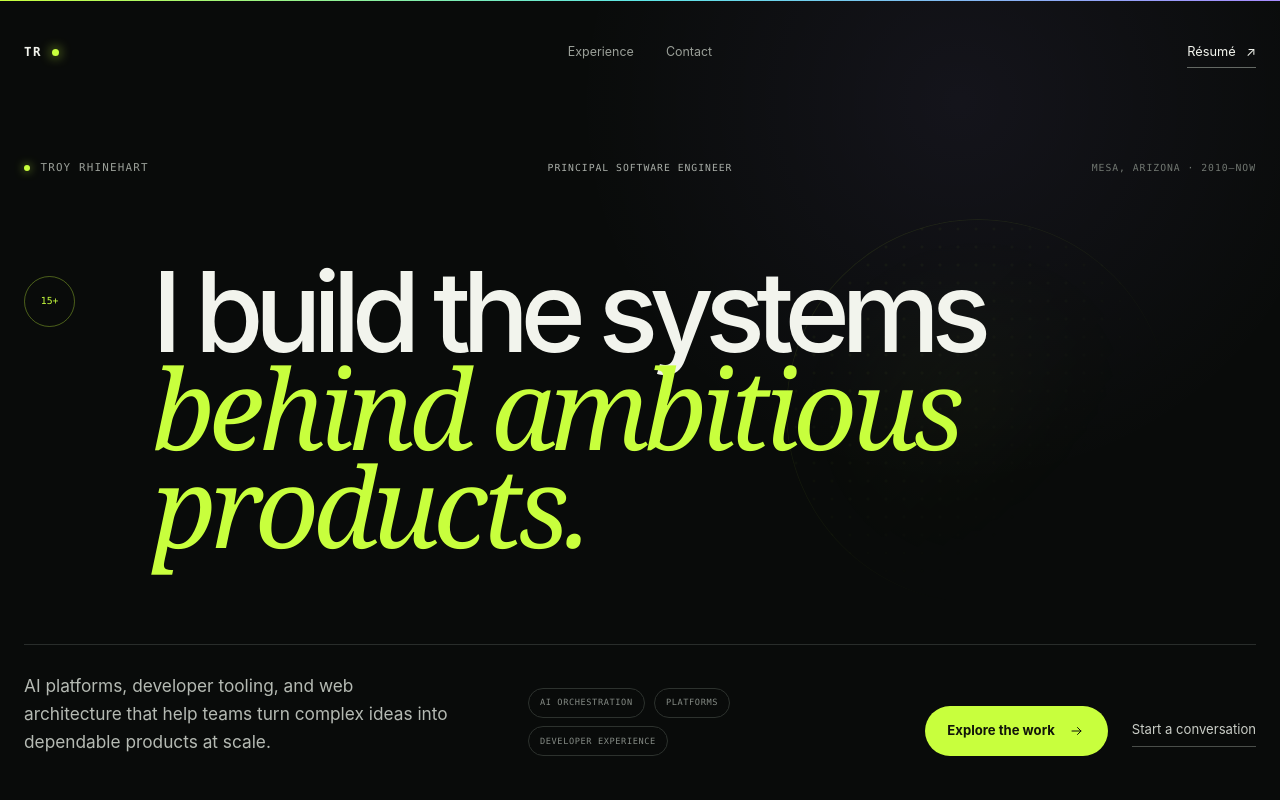
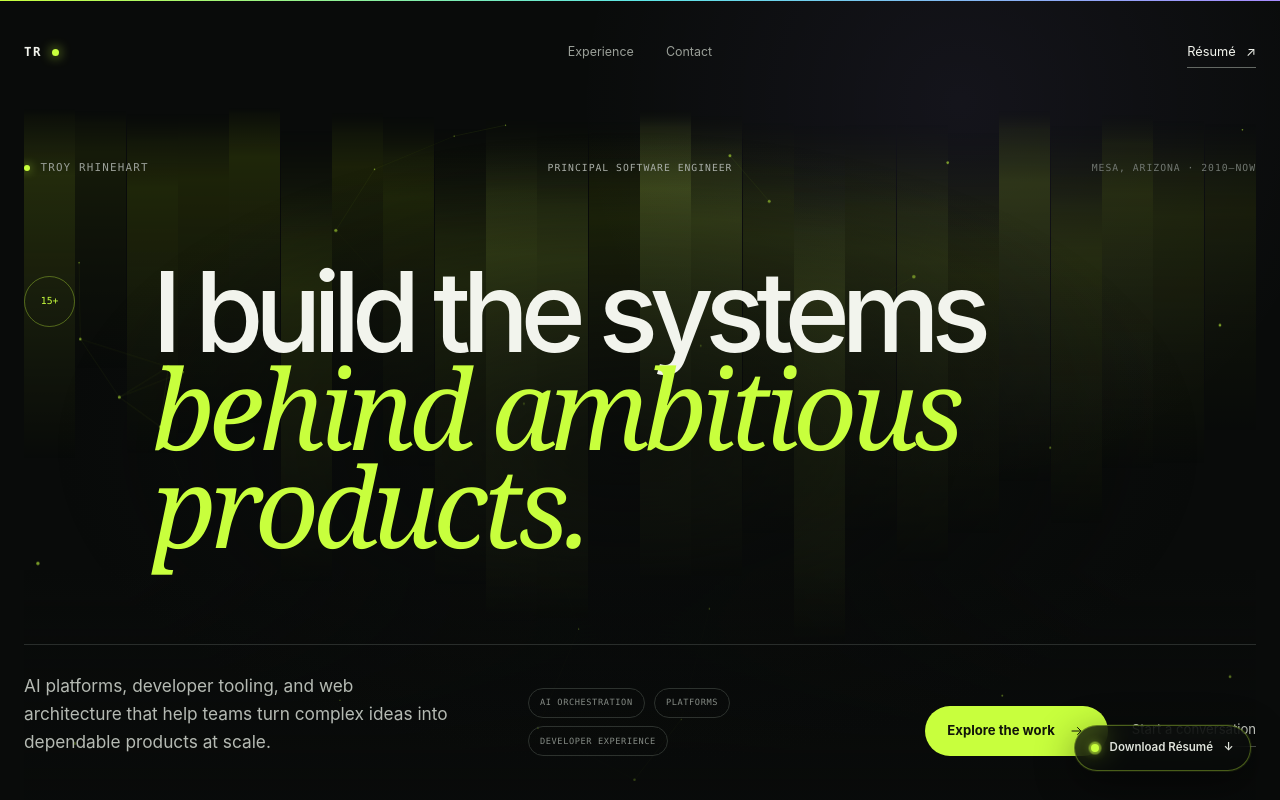
Before and after one commit to gingur/troyrhinehart, an Astro site: page / in a window 1280 px wide. Shown: the top 800 px of the page. Built offline with nearby package versions, Linux system fonts and the light colour scheme; Astro itself is replaced by a stand-in of ours; no server answers; animation ran at ten frames a second.

Commit message:
feat: add interactive hero atmosphere

```diff
--- /dev/null
+++ b/src/components/HeroEffects.tsx
@@ -0,0 +1,222 @@
+import { useEffect, useRef, useState } from 'react';
+
+const COLUMN_COUNT = 24;
+const GLOW_RADIUS = 2;
+
+function gradientFor(
+  hue: number,
+  lightness: number,
+  peakOpacity: number,
+  peak: number,
+  peakEnd: number,
+  gain = 1,
+) {
+  const top = Math.min(1, peakOpacity * gain);
+  const tail = Math.min(1, peakOpacity * 0.4 * gain);
+  return `linear-gradient(180deg,
+    transparent 0%,
+    oklch(${lightness.toFixed(3)} 0.2 ${hue} / ${top.toFixed(3)}) ${peak.toFixed(1)}%,
+    oklch(${(lightness - 0.05).toFixed(3)} 0.18 ${hue} / ${tail.toFixed(3)}) ${peakEnd.toFixed(1)}%,
+    transparent ${Math.min(100, peakEnd + 20).toFixed(1)}%)`;
+}
+
+export default function HeroEffects() {
+  const effectsRef = useRef<HTMLDivElement>(null);
+  const canvasRef = useRef<HTMLCanvasElement>(null);
+  const [activeColumn, setActiveColumn] = useState<number | null>(null);
+
+  useEffect(() => {
+    const effects = effectsRef.current;
+    if (!effects) return;
+
+    const onMove = (event: PointerEvent) => {
+      const rect = effects.getBoundingClientRect();
+      if (
+        event.clientX < rect.left ||
+        event.clientX > rect.right ||
+        event.clientY < rect.top ||
+        event.clientY > rect.bottom
+      ) {
+        setActiveColumn(null);
+        return;
+      }
+      const next = Math.min(
+        COLUMN_COUNT - 1,
+        Math.max(0, Math.floor(((event.clientX - rect.left) / rect.width) * COLUMN_COUNT)),
+      );
+      setActiveColumn((current) => (current === next ? current : next));
+    };
+    const reset = () => setActiveColumn(null);
+
+    window.addEventListener('pointermove', onMove);
+    window.addEventListener('blur', reset);
+    document.documentElement.addEventListener('pointerleave', reset);
+    return () => {
+      window.removeEventListener('pointermove', onMove);
+      window.removeEventListener('blur', reset);
+      document.documentElement.removeEventListener('pointerleave', reset);
+    };
+  }, []);
+
+  useEffect(() => {
+    const canvas = canvasRef.current;
+    const effects = effectsRef.current;
+    const context = canvas?.getContext('2d');
+    if (!canvas || !effects || !context) return;
+
+    const reduceMotion = window.matchMedia('(prefers-reduced-motion: reduce)').matches;
+    const pointer = { x: -10_000, y: -10_000 };
+    let width = 0;
+    let height = 0;
+    let frame = 0;
+    let particles: Array<{ x: number; y: number; vx: number; vy: number; radius: number }> = [];
+
+    const build = () => {
+      const rect = effects.getBoundingClientRect();
+      const ratio = Math.min(window.devicePixelRatio || 1, 2);
+      width = rect.width;
+      height = rect.height;
+      canvas.width = Math.floor(width * ratio);
+      canvas.height = Math.floor(height * ratio);
+      context.setTransform(ratio, 0, 0, ratio, 0, 0);
+      const count = Math.min(54, Math.max(16, Math.floor((width * height) / 26_000)));
+      particles = Array.from({ length: count }, () => ({
+        x: Math.random() * width,
+        y: Math.random() * height,
+        vx: (Math.random() - 0.5) * 0.28,
+        vy: (Math.random() - 0.5) * 0.28,
+        radius: Math.random() * 1.3 + 0.55,
+      }));
+    };
+
+    const draw = () => {
+      context.clearRect(0, 0, width, height);
+
+      for (const particle of particles) {
+        if (!reduceMotion) {
+          particle.x += particle.vx;
+          particle.y += particle.vy;
+          const deltaX = particle.x - pointer.x;
+          const deltaY = particle.y - pointer.y;
+          const distance = Math.hypot(deltaX, deltaY);
+          if (distance < 125 && distance > 0) {
+            const force = (125 - distance) / 125;
+            particle.x += (deltaX / distance) * force * 1.25;
+            particle.y += (deltaY / distance) * force * 1.25;
+          }
+
+          if (particle.x < 0) particle.x = width;
+          if (particle.x > width) particle.x = 0;
+          if (particle.y < 0) particle.y = height;
+          if (particle.y > height) particle.y = 0;
+        }
+
+        context.beginPath();
+        context.arc(particle.x, particle.y, particle.radius, 0, Math.PI * 2);
+        context.fillStyle = 'rgba(200, 255, 61, 0.82)';
+        context.fill();
+      }
+
+      for (let first = 0; first < particles.length; first += 1) {
+        for (let second = first + 1; second < particles.length; second += 1) {
+          const a = particles[first]!;
+          const b = particles[second]!;
+          const distance = Math.hypot(a.x - b.x, a.y - b.y);
+          if (distance >= 135) continue;
+          context.beginPath();
+          context.moveTo(a.x, a.y);
+          context.lineTo(b.x, b.y);
+          context.strokeStyle = `rgba(200, 255, 61, ${0.2 * (1 - distance / 135)})`;
+          context.lineWidth = 0.8;
+          context.stroke();
+        }
+      }
+
+      if (!reduceMotion) frame = requestAnimationFrame(draw);
+    };
+
+    const onMove = (event: PointerEvent) => {
+      const rect = effects.getBoundingClientRect();
+      pointer.x = event.clientX - rect.left;
+      pointer.y = event.clientY - rect.top;
+    };
+    const resetPointer = () => {
+      pointer.x = -10_000;
+      pointer.y = -10_000;
+    };
+    const observer = new ResizeObserver(() => {
+      build();
+      if (reduceMotion) draw();
+    });
+
+    build();
+    draw();
+    observer.observe(effects);
+    window.addEventListener('pointermove', onMove);
+    window.addEventListener('pointerleave', resetPointer);
+    return () => {
+      cancelAnimationFrame(frame);
+      observer.disconnect();
+      window.removeEventListener('pointermove', onMove);
+      window.removeEventListener('pointerleave', resetPointer);
+    };
+  }, []);
+
+  const center = (COLUMN_COUNT - 1) / 2;
+
+  return (
+    <div className="hero-effects" ref={effectsRef} aria-hidden="true">
+      <div className="hero-chandelier">
+        {Array.from({ length: COLUMN_COUNT }, (_, index) => {
+          const falloff = 1 - Math.abs(index - center) / (center + 1);
+          const centerBias = 0.45 + 0.55 * Math.pow(falloff, 1.2);
+          const random = (seed: number) => {
+            const value = Math.sin((index + 1) * seed) * 43_758.5453;
+            return value - Math.floor(value);
+          };
+          const first = random(12.9898);
+          const second = random(78.233);
+          const intensity = centerBias * (0.3 + 0.9 * first);
+          const peak = 8 + 26 * second;
+          const peakStart = Math.max(0, peak - (5 + 6 * first));
+          const peakEnd = peak + (16 + 30 * intensity);
+          const peakOpacity = 0.1 + 0.42 * intensity;
+          const lightness = 0.76 + 0.16 * intensity;
+          const distance = activeColumn === null ? Infinity : Math.abs(index - activeColumn);
+          const proximity = distance > GLOW_RADIUS ? 0 : 1 - distance / (GLOW_RADIUS + 1);
+          const mask = `linear-gradient(180deg, transparent 0%, black ${peakStart.toFixed(1)}%, black 100%)`;
+
+          return (
+            <i
+              className="chandelier-column"
+              style={{
+                filter: `brightness(${1 + 0.42 * proximity})`,
+                transform: `translateY(${-7 * proximity}px)`,
+              }}
+              key={index}
+            >
+              <b
+                style={{
+                  background: gradientFor(122, lightness, peakOpacity, peak, peakEnd),
+                  maskImage: mask,
+                  WebkitMaskImage: mask,
+                }}
+              />
+              <b
+                className="chandelier-hot"
+                style={{
+                  background: gradientFor(42, lightness, peakOpacity, peak, peakEnd, 2.7),
+                  maskImage: mask,
+                  opacity: proximity,
+                  WebkitMaskImage: mask,
+                }}
+              />
+            </i>
+          );
+        })}
+      </div>
+      <canvas className="hero-particles" ref={canvasRef} />
+      <div className="hero-vignette" />
+    </div>
+  );
+}
--- a/src/pages/index.astro
+++ b/src/pages/index.astro
@@ -1,6 +1,7 @@
 ---
 import BaseLayout from '../layouts/BaseLayout.astro';
 import CommitField from '../components/CommitField';
+import HeroEffects from '../components/HeroEffects';
 import ParticleImage from '../components/ParticleImage';
 import { resume } from '../data/resume';
 
@@ -84,6 +85,8 @@ const arrow = `
 
     <main id="top">
       <section class="hero" aria-labelledby="hero-title">
+        <HeroEffects client:load />
+
         <div class="hero-topline reveal reveal-1">
           <p class="eyebrow">
             <span class="status-dot" aria-hidden="true"></span>
@@ -195,6 +198,12 @@ const arrow = `
       </section>
     </main>
 
+    <a class="resume-float" href={resume.pdf} rel="noopener" target="_blank">
+      <span class="resume-float-signal" aria-hidden="true"><i></i></span>
+      <span><span class="resume-float-prefix">Download </span>Résumé</span>
+      <span aria-hidden="true">↓</span>
+    </a>
+
     <footer>
       <span>© {new Date().getFullYear()} Troy Rhinehart</span>
       <nav aria-label="Footer navigation">
--- a/src/styles/global.css
+++ b/src/styles/global.css
@@ -138,27 +138,74 @@ footer a:focus-visible,
 
 .hero {
   position: relative;
+  isolation: isolate;
   display: flex;
   flex-direction: column;
   justify-content: space-between;
   min-height: calc(100vh - 104px);
+  overflow: clip;
   padding: clamp(3rem, 7vh, 6rem) 0 clamp(4rem, 8vh, 7rem);
 }
 
-.hero::before {
+.hero > astro-island {
   position: absolute;
-  top: 16%;
-  right: 7%;
-  width: clamp(220px, 30vw, 460px);
-  aspect-ratio: 1;
-  border: 1px solid rgb(200 255 61 / 10%);
-  border-radius: 50%;
+  inset: 0;
+  display: block;
+}
+
+.hero-effects {
+  position: absolute;
+  z-index: -1;
+  inset: 0;
+  overflow: hidden;
+  pointer-events: none;
+}
+
+.hero-chandelier {
+  position: absolute;
+  inset: 0 0 auto;
+  display: flex;
+  align-items: stretch;
+  height: 78%;
+  overflow: hidden;
+  opacity: 0.47;
+}
+
+.chandelier-column {
+  position: relative;
+  flex: 1;
+  height: 100%;
+  transition:
+    transform 850ms ease-in-out,
+    filter 850ms ease-in-out;
+  will-change: transform, filter;
+}
+
+.chandelier-column b {
+  position: absolute;
+  inset: 0;
+}
+
+.chandelier-column .chandelier-hot {
+  transition: opacity 580ms ease-in-out;
+}
+
+.hero-particles,
+.hero-vignette {
+  position: absolute;
+  inset: 0;
+  width: 100%;
+  height: 100%;
+}
+
+.hero-particles {
+  opacity: 0.72;
+}
+
+.hero-vignette {
   background:
-    radial-gradient(circle, rgb(200 255 61 / 5%) 0 1px, transparent 2px) 0 0 / 18px 18px,
-    radial-gradient(circle, rgb(200 255 61 / 7%), transparent 64%);
-  content: '';
-  mask-image: linear-gradient(135deg, black, transparent 72%);
-  pointer-events: none;
+    radial-gradient(ellipse 61% 58% at 49% 48%, rgb(9 11 10 / 80%), transparent 76%),
+    linear-gradient(180deg, transparent 65%, rgb(9 11 10 / 76%));
 }
 
 .eyebrow,
@@ -188,6 +235,8 @@ footer a:focus-visible,
 }
 
 .hero-topline {
+  position: relative;
+  z-index: 2;
   display: grid;
   grid-template-columns: 1fr auto 1fr;
   align-items: center;
@@ -260,6 +309,8 @@ footer a:focus-visible,
 }
 
 .hero-bottom {
+  position: relative;
+  z-index: 2;
   display: grid;
   grid-template-columns: minmax(300px, 1.2fr) minmax(240px, 0.9fr) auto;
   gap: clamp(2rem, 6vw, 6rem);
@@ -337,6 +388,59 @@ footer a:focus-visible,
   padding-block: 0.35rem;
   color: #c9cdc6;
   font-size: 0.82rem;
+}
+
+.resume-float {
+  position: fixed;
+  z-index: 30;
+  right: clamp(1rem, 2.3vw, 2rem);
+  bottom: clamp(1rem, 2.3vw, 2rem);
+  display: inline-flex;
+  align-items: center;
+  gap: 0.65rem;
+  min-height: 46px;
+  border: 1px solid rgb(200 255 61 / 34%);
+  border-radius: 999px;
+  padding: 0.65rem 1rem;
+  background: rgb(9 11 10 / 76%);
+  box-shadow:
+    0 0 0 1px rgb(200 255 61 / 8%),
+    0 12px 40px rgb(0 0 0 / 48%);
+  color: #dfe3db;
+  font-size: 0.72rem;
+  font-weight: 600;
+  backdrop-filter: blur(14px);
+  transition:
+    transform 180ms ease,
+    border-color 180ms ease,
+    color 180ms ease;
+}
+
+.resume-float:hover,
+.resume-float:focus-visible {
+  border-color: var(--lime);
+  color: var(--lime);
+  transform: translateY(-2px);
+}
+
+.resume-float-signal {
+  position: relative;
+  display: grid;
+  place-items: center;
+  width: 8px;
+  height: 8px;
+  border-radius: 50%;
+  background: var(--lime);
+  box-shadow: 0 0 10px rgb(200 255 61 / 64%);
+}
+
+.resume-float-signal i {
+  position: absolute;
+  width: 100%;
+  height: 100%;
+  border-radius: inherit;
+  background: var(--lime);
+  animation: resume-ring 2.8s ease-out infinite;
 }
 
 .reveal {
@@ -942,6 +1046,13 @@ footer nav {
   }
 }
 
+@keyframes resume-ring {
+  to {
+    opacity: 0;
+    transform: scale(2.2);
+  }
+}
+
 @media (max-width: 1050px) {
   .hero {
     min-height: auto;
@@ -1020,6 +1131,15 @@ footer nav {
   .hero {
     min-height: auto;
     padding: 5rem 0 7rem;
+  }
+
+  .hero-chandelier {
+    height: 62%;
+    opacity: 0.39;
+  }
+
+  .hero-particles {
+    opacity: 0.58;
   }
 
   .hero-topline {
@@ -1127,6 +1247,15 @@ footer nav {
     align-items: flex-start;
     flex-direction: column;
   }
+
+  .resume-float {
+    min-height: 42px;
+    padding-inline: 0.85rem;
+  }
+
+  .resume-float-prefix {
+    display: none;
+  }
 }
 
 @media (prefers-reduced-motion: reduce) {
@@ -1156,9 +1285,11 @@ footer nav {
 
   body::before,
   .topbar,
+  .hero-effects,
   .company-visual,
   .activity-section,
   .closing,
+  .resume-float,
   footer {
     display: none;
   }
```
